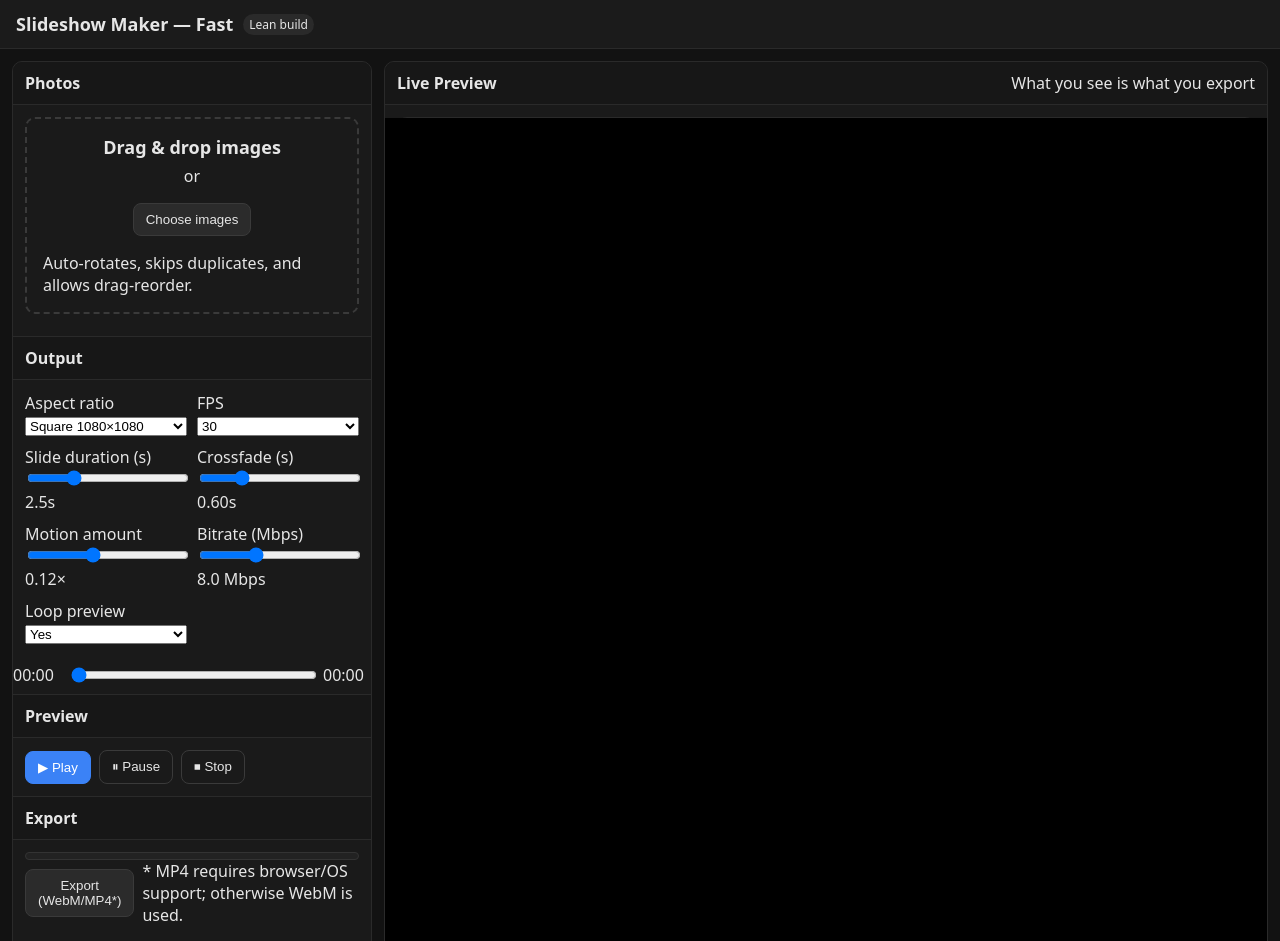
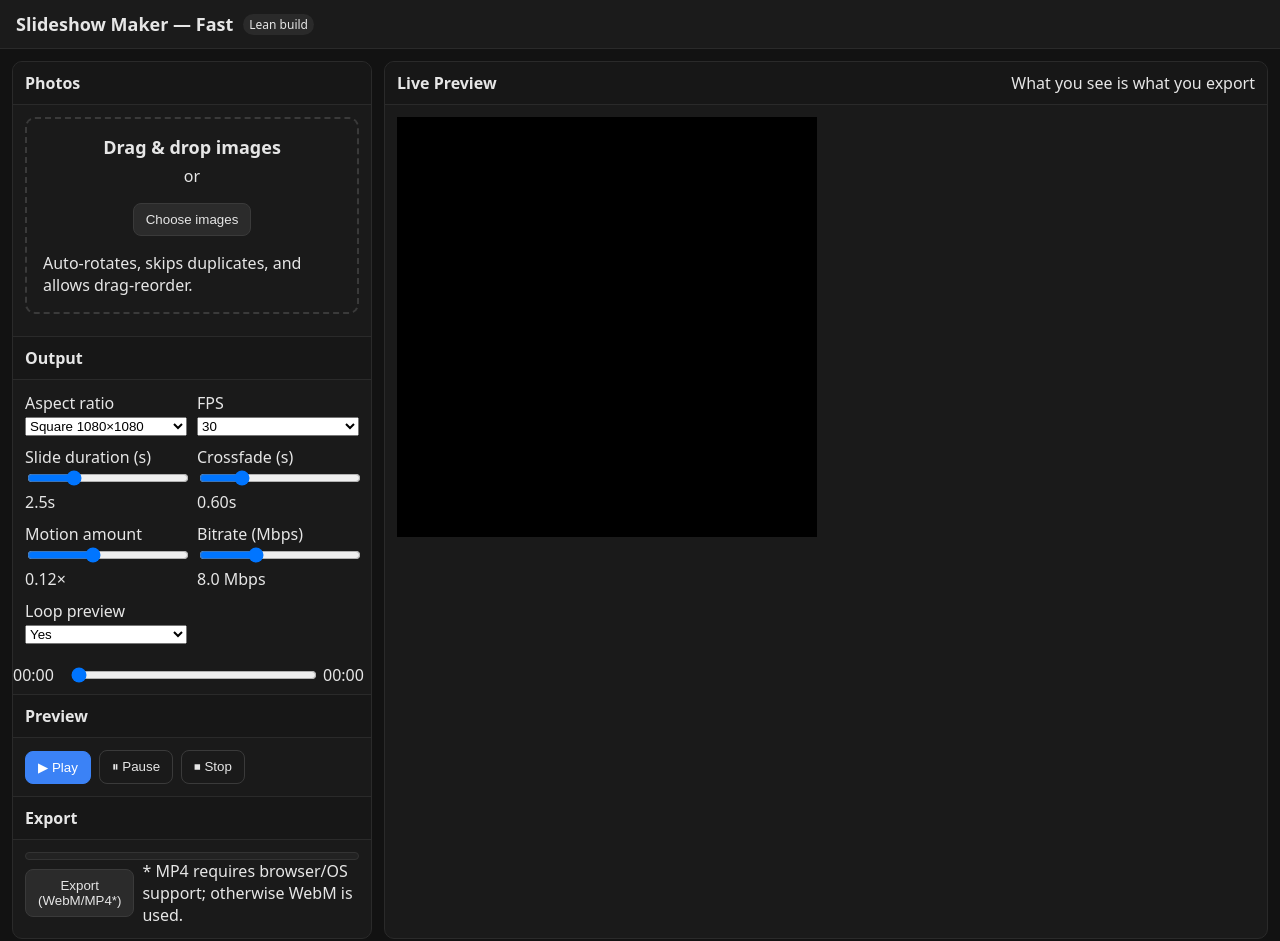
Before and after one commit to DB-Buckley/SlideShowMaker, a plain HTML site: page index.html in a window 1280 px wide. Shown: the top 941 px of the page. Drawn offline with Linux system fonts and the light colour scheme.

Commit message:
Update app.css

```diff
--- a/css/app.css
+++ b/css/app.css
@@ -23,7 +23,6 @@
 .th img{width:100%;height:90px;object-fit:cover;display:block;transform-origin:center center}
 .th .rm{position:absolute;top:6px;right:6px;background:#0008;border:none;color:#fff;border-radius:999px;cursor:pointer}
 .canvasWrap{padding:16px}
-.canvasFrame{display:flex;align-items:center;justify-content:center;background:#0e0e0e;border:1px solid #2a2a2a;border-radius:10px;min-height:520px}
 .progress{height:8px;background:#222;border:1px solid #333;border-radius:99px;overflow:hidden}
 .progress span{display:block;height:100%;width:0;background:#3b82f6}
 @media (max-width:980px){.wrap{grid-template-columns:1fr}}
@@ -35,3 +34,13 @@
 /* rotation buttons on thumbs */
 .th .rot{position:absolute;bottom:6px;right:6px;background:#000b;border:1px solid #333;color:#fff;border-radius:6px;cursor:pointer;font-size:12px;padding:4px 6px;margin-left:4px}
 .th .rotL{right:34px}
+
+/* Smaller preview */
+.canvasFrame {
+  min-height: 420px; /* was bigger */
+}
+
+.canvasFrame canvas {
+  width: 420px;      /* visual size only; internal pixels unchanged */
+  height: auto;
+}
```
